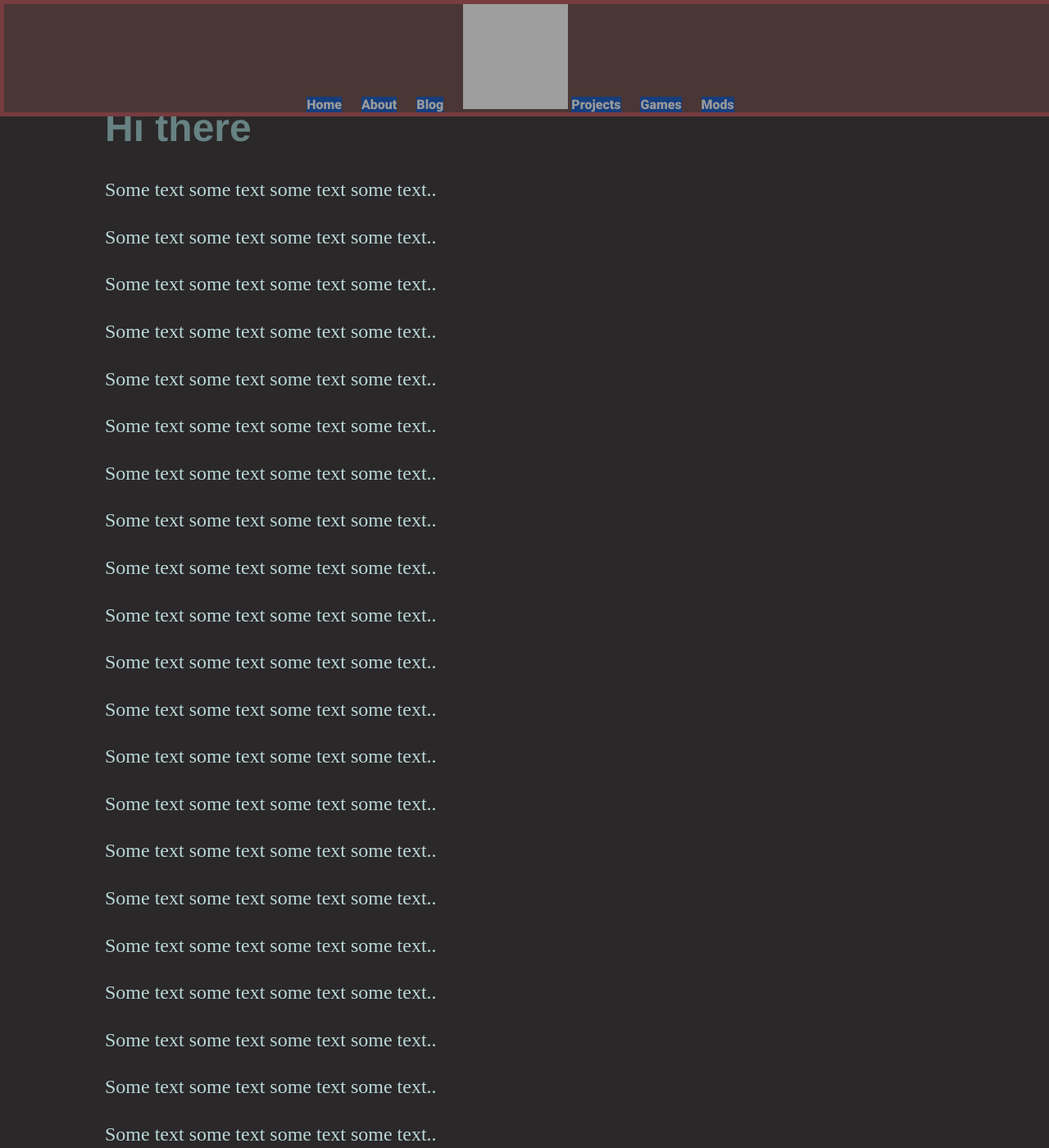
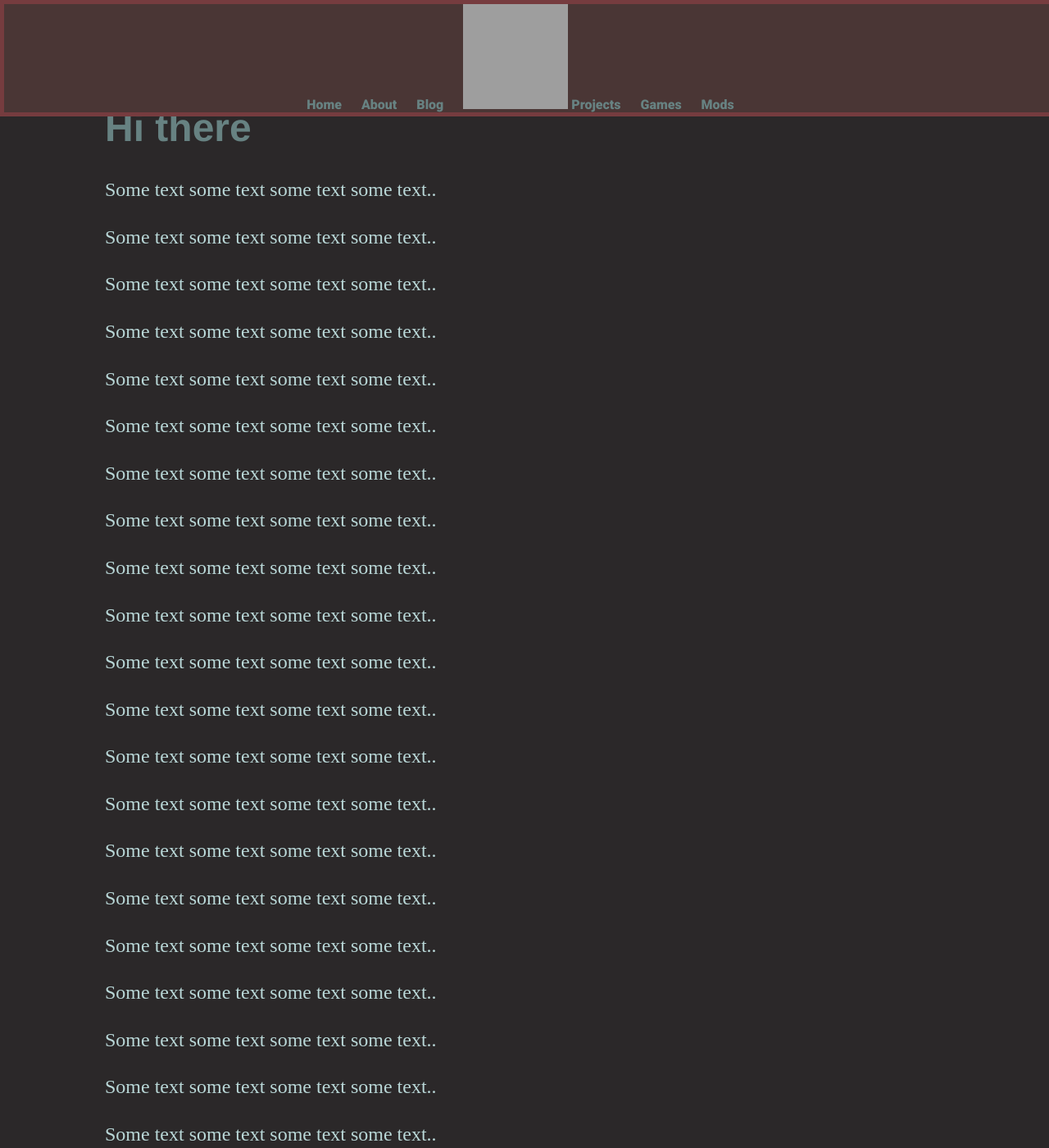
Before and after one commit to Horatio-McCallister/Horatio-McCallister.github.io, a Jekyll site: the page built from index.html, in a window 1280 px wide and 1400 px high. Shown: the whole window at 82% size. Built offline with Jekyll 4.4.1, drawn with Linux system fonts in a browser that asks for light colours; grey boxes are pictures that could not be loaded.

Commit message:
no message

```diff
--- a/css/main.css
+++ b/css/main.css
@@ -21,7 +21,7 @@ nav ul li, footer ul li {
 	margin-bottom: 20px;
 }
 nav ul li {
-	background-color: #163d7c;
+	background-color: #4a3635;
 }
 .container {
 	margin-top: 10%;
@@ -30,7 +30,7 @@ nav ul li {
 }
 a {
     text-decoration: none;
-    color: #999;
+    color: #678282;;
 }
 a:hover {
     text-decoration: underline;
```
